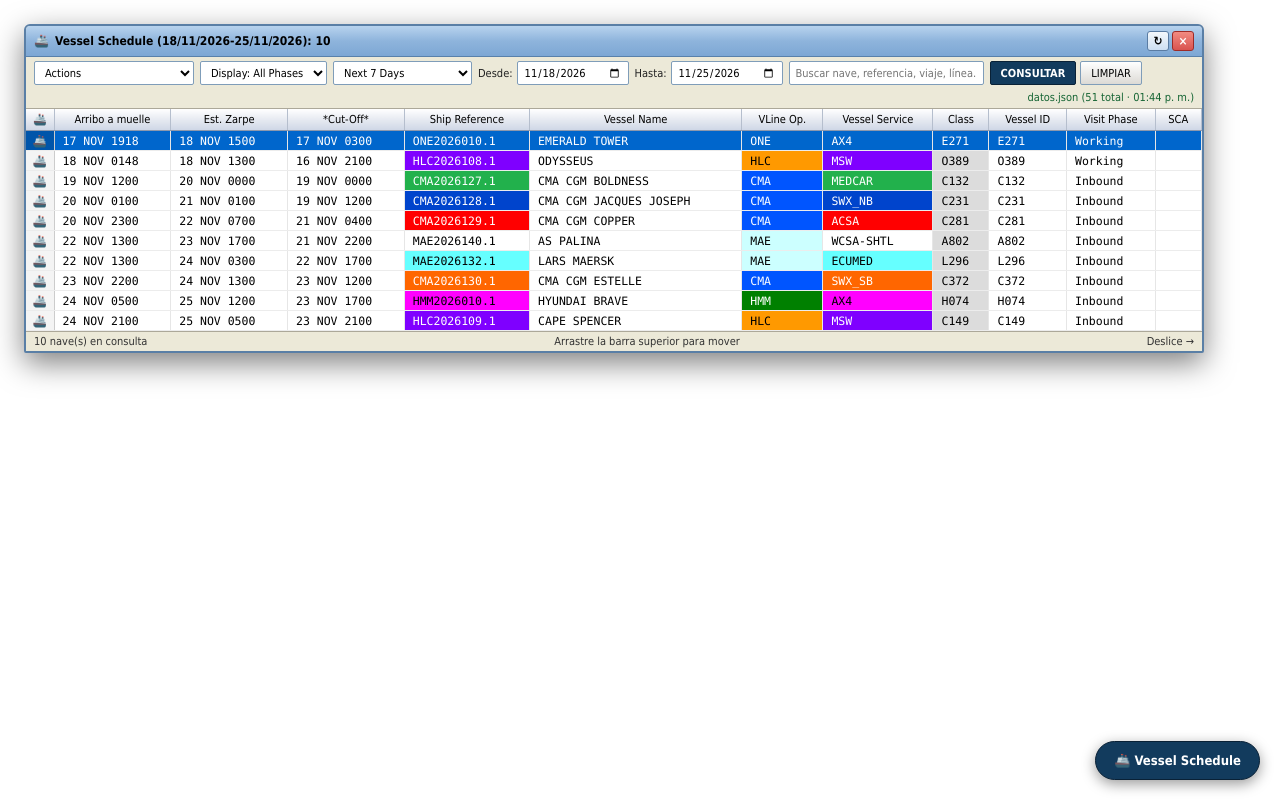
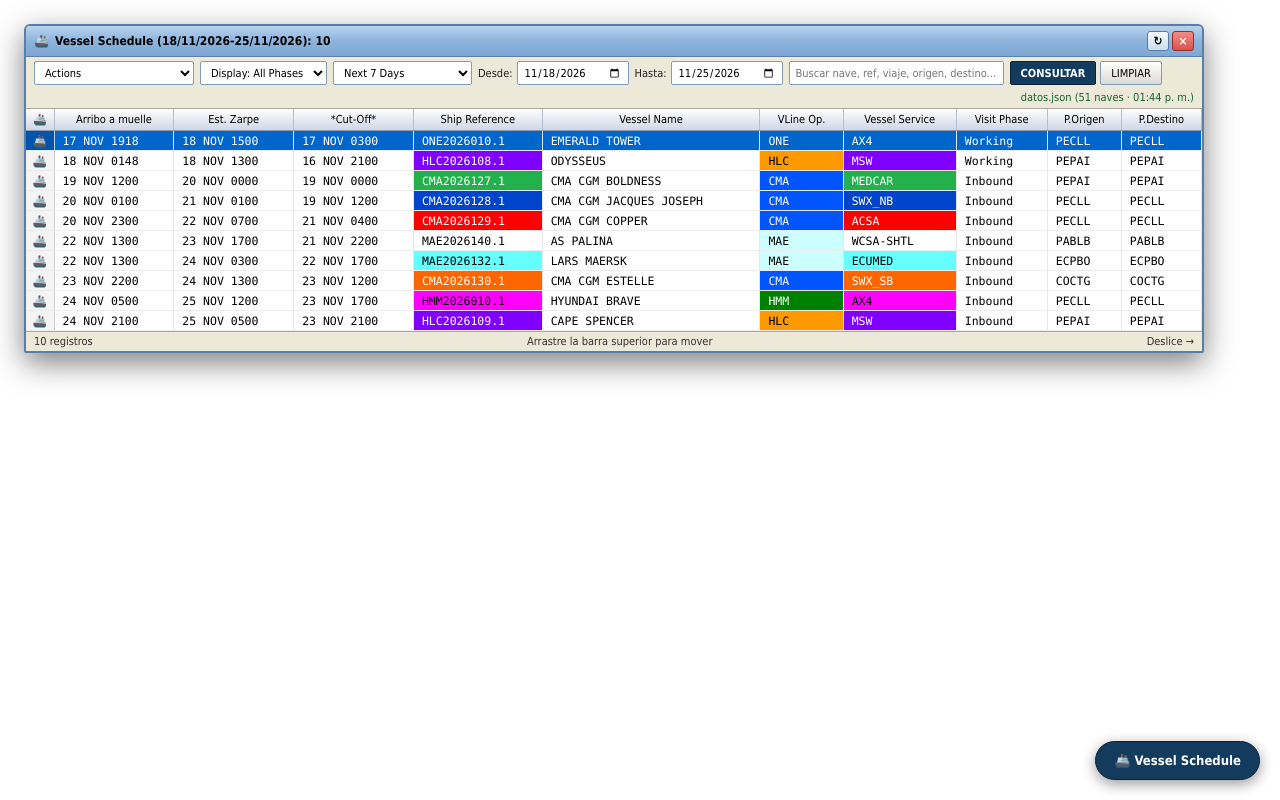
Before and after one commit to darlyjarring/reporteriaportuaria, a plain HTML site: page consulta_naves.html in a window 1280 px wide. Drawn offline with Linux system fonts and the light colour scheme.

Commit message:
Refactor consulta_naves.html for clarity and updates

```diff
--- a/consulta_naves.html
+++ b/consulta_naves.html
@@ -108,7 +108,7 @@
     border-color: #9e2b27;
   }
 
-  /* Barra de herramientas N4 (Actions / Display / Next 7 Days + Búsqueda) */
+  /* Barra de herramientas N4 */
   .navis-toolbar {
     background: #ece9d8;
     border-bottom: 1px solid #aca899;
@@ -208,14 +208,10 @@
     font-family: Tahoma, Arial, sans-serif;
     padding: 1px 4px;
   }
-  tbody td.col-class {
-    background: #dcdcdc;
-    color: #000;
-  }
   tbody tr:hover td {
     outline: 1px solid #7da2ce;
   }
-  /* Fila seleccionada azul exacto como en la captura */
+  /* Fila seleccionada azul exacto */
   tbody tr.seleccionada td {
     background-color: #0066cc !important;
     color: #ffffff !important;
@@ -284,7 +280,6 @@
       padding: 5px 7px;
       font-size: 11px;
     }
-    /* En móvil fijamos Vessel Name al deslizar horizontalmente */
     thead th.col-vessel, tbody td.col-vessel {
       position: sticky;
       left: 0;
@@ -319,7 +314,7 @@
   <div class="barra-titulo" id="barraArrastre">
     <div class="titulo-texto">
       <span>🚢</span>
-      <span id="tituloVentana">Vessel Schedule (18/11/2026-25/11/2026): 0</span>
+      <span id="tituloVentana">Vessel Schedule: 0</span>
     </div>
     <div class="controles-ventana">
       <button type="button" class="btn-win" title="Actualizar datos.json" onclick="cargarDatosFlotante()">↻</button>
@@ -364,7 +359,7 @@
       <input type="date" class="navis-input" id="fechaFin" onchange="marcarPersonalizado()">
     </div>
     <div class="grupo-n4 full">
-      <input type="text" class="navis-input" id="buscadorTexto" placeholder="Buscar nave, referencia, viaje, línea..." oninput="aplicarConsulta()" style="width: 195px;">
+      <input type="text" class="navis-input" id="buscadorTexto" placeholder="Buscar nave, ref, viaje, origen, destino..." oninput="aplicarConsulta()" style="width: 215px;">
     </div>
     <div class="grupo-n4 full">
       <button type="button" class="btn-n4 primario" onclick="cargarDatosFlotante()">CONSULTAR</button>
@@ -373,7 +368,7 @@
     <span class="estado-fuente" id="estadoFuente">Conectando a datos.json...</span>
   </div>
 
-  <!-- Tabla idéntica a la estructura de Navis N4 -->
+  <!-- Tabla sin Class ni VesselID, con P.Origen y P.Destino -->
   <div class="tabla-contenedor">
     <table>
       <thead>
@@ -386,14 +381,13 @@
           <th class="col-vessel">Vessel Name</th>
           <th>VLine Op.</th>
           <th>Vessel Service</th>
-          <th>Class</th>
-          <th>Vessel ID</th>
           <th>Visit Phase</th>
-          <th>SCA</th>
+          <th>P.Origen</th>
+          <th>P.Destino</th>
         </tr>
       </thead>
       <tbody id="cuerpoTabla">
-        <tr><td colspan="12" style="text-align:center;padding:18px;font-family:Tahoma,sans-serif;">Cargando datos.json...</td></tr>
+        <tr><td colspan="11" style="text-align:center;padding:18px;font-family:Tahoma,sans-serif;">Cargando datos.json...</td></tr>
       </tbody>
     </table>
   </div>
@@ -408,7 +402,6 @@
 <script>
 let NAVES_DATA = [];
 
-/* Datos de respaldo usando el esquema real de tu datos.json */
 const NAVES_RESPALDO = [
   {
     "gkey": "1962403010",
@@ -447,78 +440,6 @@ const NAVES_RESPALDO = [
     "servicio": "ECUMED"
   },
   {
-    "gkey": "1962403020",
-    "referencia": "MAE2026139",
-    "nave": "SEALAND LOS ANGELES",
-    "viaje": "645S",
-    "viaje_salida": "645S",
-    "reefer": "2026-11-15 12:00:00",
-    "dry": "2026-11-15 12:00:00",
-    "linea": "MAE",
-    "etb": "2026-11-15 18:00:00",
-    "etd": "2026-11-16 22:00:00",
-    "ata": "",
-    "atd": "",
-    "status": "TO ARRIVE",
-    "origen": "PABLB",
-    "destino": "PABLB",
-    "servicio": "WCSA-SHTL"
-  },
-  {
-    "gkey": "1962403025",
-    "referencia": "COS2026009",
-    "nave": "COSCO SHIPPING SEINE",
-    "viaje": "048S",
-    "viaje_salida": "048S",
-    "reefer": "2026-11-16 08:00:00",
-    "dry": "2026-11-16 08:00:00",
-    "linea": "COS",
-    "etb": "2026-11-16 20:00:00",
-    "etd": "2026-11-17 12:00:00",
-    "ata": "",
-    "atd": "",
-    "status": "TO ARRIVE",
-    "origen": "COBUN",
-    "destino": "COBUN",
-    "servicio": "SWX_SB"
-  },
-  {
-    "gkey": "1962403028",
-    "referencia": "ONE2026010",
-    "nave": "EMERALD TOWER",
-    "viaje": "005E",
-    "viaje_salida": "005E",
-    "reefer": "2026-11-16 12:00:00",
-    "dry": "2026-11-16 12:00:00",
-    "linea": "ONE",
-    "etb": "2026-11-17 11:00:00",
-    "etd": "2026-11-18 20:00:00",
-    "ata": "",
-    "atd": "",
-    "status": "TO ARRIVE",
-    "origen": "PECLL",
-    "destino": "PECLL",
-    "servicio": "AX4"
-  },
-  {
-    "gkey": "1962403030",
-    "referencia": "HLC2026108",
-    "nave": "ODYSSEUS",
-    "viaje": "647N",
-    "viaje_salida": "647N",
-    "reefer": "2026-11-16 16:00:00",
-    "dry": "2026-11-16 16:00:00",
-    "linea": "HLC",
-    "etb": "2026-11-17 18:00:00",
-    "etd": "2026-11-18 05:00:00",
-    "ata": "",
-    "atd": "",
-    "status": "TO ARRIVE",
-    "origen": "PEPAI",
-    "destino": "PEPAI",
-    "servicio": "MSW"
-  },
-  {
     "gkey": "1962403031",
     "referencia": "HLC2026110",
     "nave": "CARTAGENA EXPRESS",
@@ -540,7 +461,6 @@ const NAVES_RESPALDO = [
 
 const MESES = ['JAN','FEB','MAR','APR','MAY','JUN','JUL','AUG','SEP','OCT','NOV','DEC'];
 
-/* Colores exactos de la captura de Navis N4 */
 const ESTILO_LINEA = {
   'CMA': { bg: '#0055ff', fg: '#ffffff' },
   'MAE': { bg: '#ccffff', fg: '#000000' },
@@ -626,29 +546,18 @@ function cambiarRangoFechas() {
   aplicarConsulta();
 }
 
-function generarVesselID(vesselName, gkey) {
-  if (!vesselName) return gkey ? String(gkey).slice(-4) : '—';
-  const limpio = vesselName.replace(/[^A-Z0-9]/gi, '').toUpperCase();
-  const letra = limpio.charAt(0) || 'V';
-  const num = gkey ? String(gkey).slice(-3) : String(limpio.length * 17).padStart(3, '0').slice(0, 3);
-  return `${letra}${num}`;
-}
-
 function normalizarRegistro(x) {
   x = x || {};
   let ref = String(x.referencia ?? x.REFERENCIA ?? '').trim();
   let vesselName = String(x.nave ?? x.Nave ?? x.nombre ?? '').trim();
 
-  // Compatibilidad por si algún registro viejo viene unido como "HLC2026110 - CARTAGENA EXPRESS"
   const match = vesselName.match(/^([A-Z0-9]+)\s*-\s*(.+)$/i);
   if (match) {
     if (!ref) ref = match[1].trim();
     vesselName = match[2].trim();
   }
 
-  // Formato Navis de Ship Reference: ej. "HLC2026110.1"
   const shipRefDisplay = ref ? (ref.includes('.') ? ref : `${ref}.1`) : (x.viaje || '—');
-  const vesselId = x.vessel_id || x.vesselId || generarVesselID(vesselName, x.gkey);
 
   return {
     gkey: String(x.gkey ?? ''),
@@ -656,7 +565,6 @@ function normalizarRegistro(x) {
     shipRefDisplay,
     vesselName,
     viaje: String(x.viaje ?? x.Viaje ?? ''),
-    viajeSalida: String(x.viaje_salida ?? x.viaje ?? ''),
     linea: String(x.linea ?? x.Linea ?? x.LINEA ?? '').toUpperCase().trim(),
     etb: x.etb ?? x.ETB ?? '',
     etd: x.etd ?? x.ETD ?? '',
@@ -664,11 +572,9 @@ function normalizarRegistro(x) {
     atd: x.atd ?? x.ATD ?? '',
     cutoff: x.reefer ?? x['Reefer CutOff'] ?? x.dry ?? x['Dry CutOff'] ?? '',
     status: String(x.status ?? x.STATUS ?? '').toUpperCase().trim(),
-    origen: x.origen ?? x['PTO.ORIGEN'] ?? '',
-    destino: x.destino ?? x['PTO.DESTINO'] ?? '',
-    servicio: String(x.servicio ?? x.SERVICIO ?? '').toUpperCase().trim(),
-    vesselId,
-    sca: x.sca ?? ''
+    origen: String(x.origen ?? x['PTO.ORIGEN'] ?? '').toUpperCase().trim(),
+    destino: String(x.destino ?? x['PTO.DESTINO'] ?? '').toUpperCase().trim(),
+    servicio: String(x.servicio ?? x.SERVICIO ?? '').toUpperCase().trim()
   };
 }
 
@@ -701,7 +607,7 @@ async function cargarDatosFlotante() {
     const arr = Array.isArray(j) ? j : (j.naves || j.NAVES || j.data || j.datos || []);
     if (!Array.isArray(arr) || !arr.length) throw new Error('datos.json vacío');
     NAVES_DATA = arr.map(normalizarRegistro);
-    est.textContent = `datos.json (${NAVES_DATA.length} total · ${new Date().toLocaleTimeString('es-EC', {hour:'2-digit', minute:'2-digit'})})`;
+    est.textContent = `datos.json (${NAVES_DATA.length} naves · ${new Date().toLocaleTimeString('es-EC', {hour:'2-digit', minute:'2-digit'})})`;
     est.style.color = '#166534';
   } catch (e) {
     NAVES_DATA = NAVES_RESPALDO.map(normalizarRegistro);
@@ -732,7 +638,7 @@ function aplicarConsulta() {
     }
 
     if (q) {
-      const texto = `${n.referencia} ${n.shipRefDisplay} ${n.vesselName} ${n.viaje} ${n.viajeSalida} ${n.linea} ${n.servicio} ${n.gkey}`.toUpperCase();
+      const texto = `${n.referencia} ${n.shipRefDisplay} ${n.vesselName} ${n.viaje} ${n.linea} ${n.servicio} ${n.origen} ${n.destino}`.toUpperCase();
       if (!texto.includes(q)) return false;
     }
     return true;
@@ -744,10 +650,10 @@ function aplicarConsulta() {
 
 function renderizarTabla(lista) {
   const tbody = document.getElementById('cuerpoTabla');
-  document.getElementById('contadorRegistros').textContent = `${lista.length} nave(s) en consulta`;
+  document.getElementById('contadorRegistros').textContent = `${lista.length} registros`;
 
   if (!lista.length) {
-    tbody.innerHTML = '<tr><td colspan="12" style="text-align:center;padding:18px;font-family:Tahoma,sans-serif;color:#555;">No hay naves en el rango consultado. Pruebe con Next 14 Days o Next 21 Days.</td></tr>';
+    tbody.innerHTML = '<tr><td colspan="11" style="text-align:center;padding:18px;font-family:Tahoma,sans-serif;color:#555;">No hay naves en el rango consultado. Pruebe ampliando el rango o limpiando filtros.</td></tr>';
     return;
   }
 
@@ -762,7 +668,7 @@ function renderizarTabla(lista) {
 
     const esPrimera = idx === 0 ? 'seleccionada' : '';
 
-    return `<tr class="${esPrimera}" onclick="seleccionarFila(this)" title="GKey: ${n.gkey} | Viaje: ${n.viaje} | Origen: ${n.origen} -> Destino: ${n.destino}">
+    return `<tr class="${esPrimera}" onclick="seleccionarFila(this)" title="GKey: ${n.gkey} | Viaje: ${n.viaje}">
       <td class="col-icon">🚢</td>
       <td>${arribo}</td>
       <td>${zarpe}</td>
@@ -771,10 +677,9 @@ function renderizarTabla(lista) {
       <td class="col-vessel">${n.vesselName}</td>
       <td style="background:${cLin.bg};color:${cLin.fg};">${n.linea}</td>
       <td style="background:${cSrv.bg};color:${cSrv.fg};">${n.servicio}</td>
-      <td class="col-class">${n.vesselId}</td>
-      <td>${n.vesselId}</td>
       <td>${phase}</td>
-      <td>${n.sca}</td>
+      <td>${n.origen || '—'}</td>
+      <td>${n.destino || '—'}</td>
     </tr>`;
   }).join('');
 }
```
